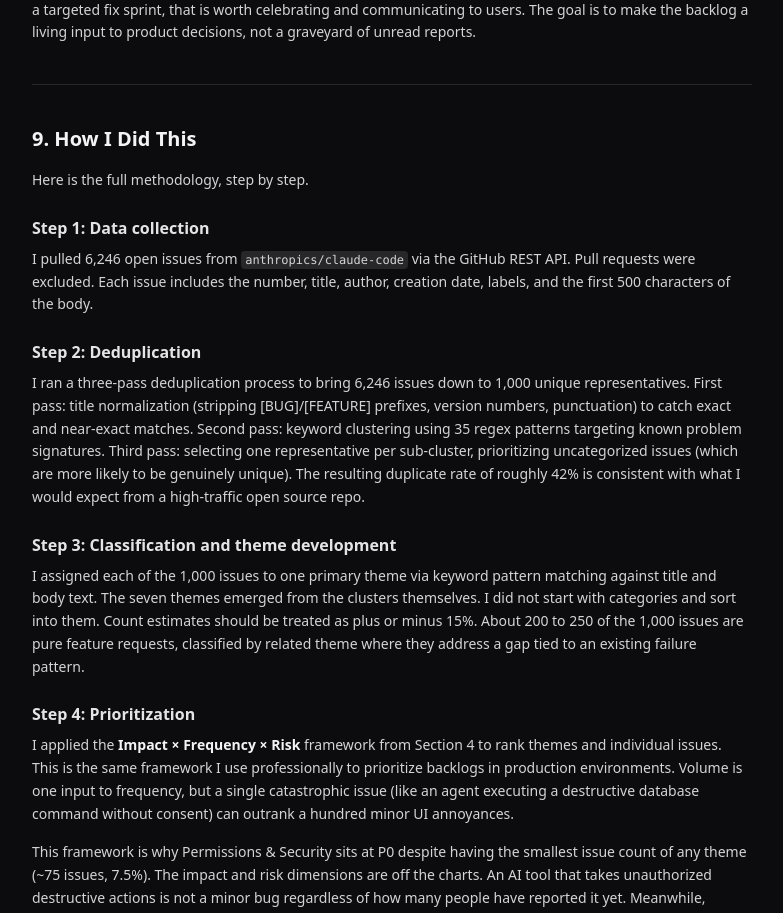
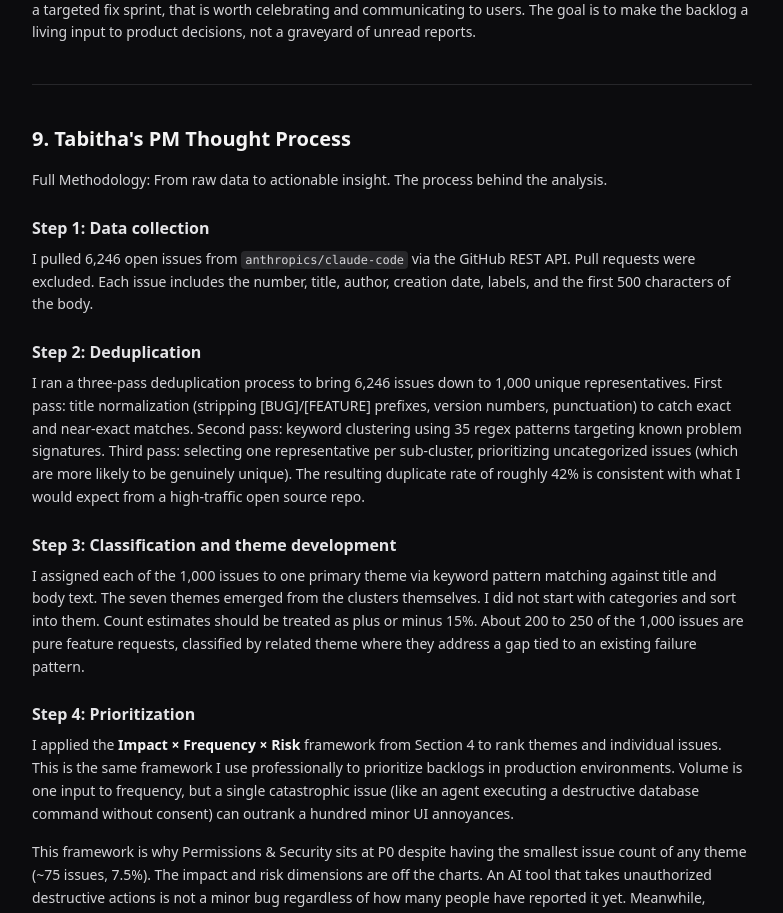
Before and after one commit to tabbydamola/tabithasportfolio, a Next.js app: page /analysis in a window 1280 px wide. Shown: the part 8840-9753 px from the top of the page, without its empty margins (248-1031 px from the left). Built offline with nearby package versions, Linux system fonts and the light colour scheme.

Commit message:
refine: update section title and description for clarity in analysis methodology

```diff
--- a/src/app/analysis/page.tsx
+++ b/src/app/analysis/page.tsx
@@ -679,10 +679,10 @@ export default function AnalysisPage() {
 
         {/* 9. How We Did This */}
         <section className="space-y-4">
-          <h2 className="text-xl font-semibold text-zinc-100">9. How I Did This</h2>
+          <h2 className="text-xl font-semibold text-zinc-100">9. Tabitha&apos;s PM Thought Process</h2>
 
           <p className="text-sm text-zinc-300 leading-relaxed">
-            Here is the full methodology, step by step.
+            Full Methodology: From raw data to actionable insight. The process behind the analysis.
           </p>
 
           <h3 className="text-base font-semibold text-zinc-200 mt-6 mb-2">Step 1: Data collection</h3>
```
